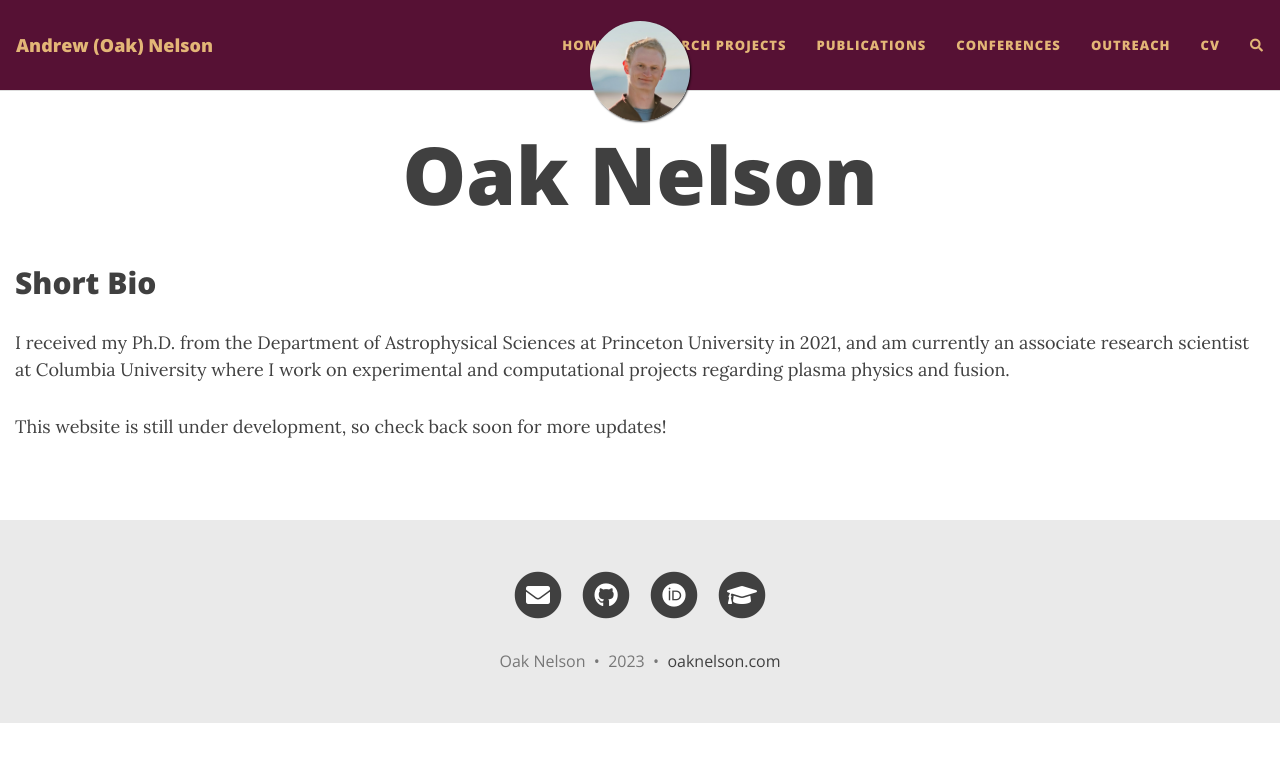
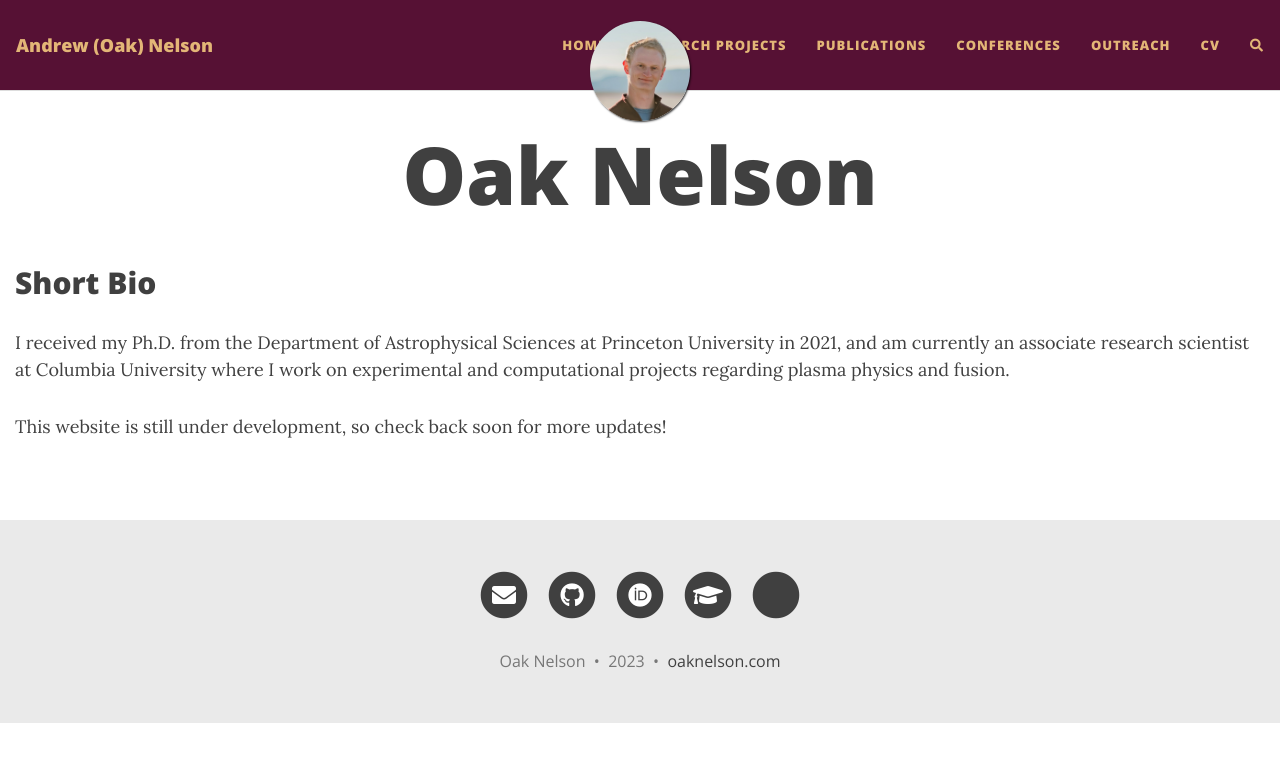
Before and after one commit to nelsonand/website, a Jekyll site: the page built from index.md, in a window 1280 px wide. Shown: the top 762 px of the page. Built offline with Jekyll 4.4.1, drawn with Linux system fonts in a browser that asks for light colours; nearby versions of some CDN libraries; comment, search, counter and statistics services are not loaded.

Commit message:
Add web of science

```diff
--- a/_includes/social-networks-links.html
+++ b/_includes/social-networks-links.html
@@ -264,6 +264,18 @@
   </li>
 {%- endif -%}
 
+{%- if site.social-network-links.webofscience -%}
+  <li class="list-inline-item">
+    <a href="https://www.webofscience.com/{{ site.social-network-links.webofscience }}" title="Web of Science">
+      <span class="fa-stack fa-lg" aria-hidden="true">
+        <i class="fas fa-circle fa-stack-2x"></i>
+        <i class="fa fa-webofscience fa-stack-1x fa-inverse"></i>
+      </span>
+      <span class="sr-only">Web of Science</span>
+    </a>
+  </li>
+{%- endif -%}
+
 {%- if site.social-network-links.patreon -%}
   <li class="list-inline-item">
     <a href="https://patreon.com/{{ site.social-network-links.patreon }}" title="Patreon">
```
Also changed, not shown: 1 other file.
